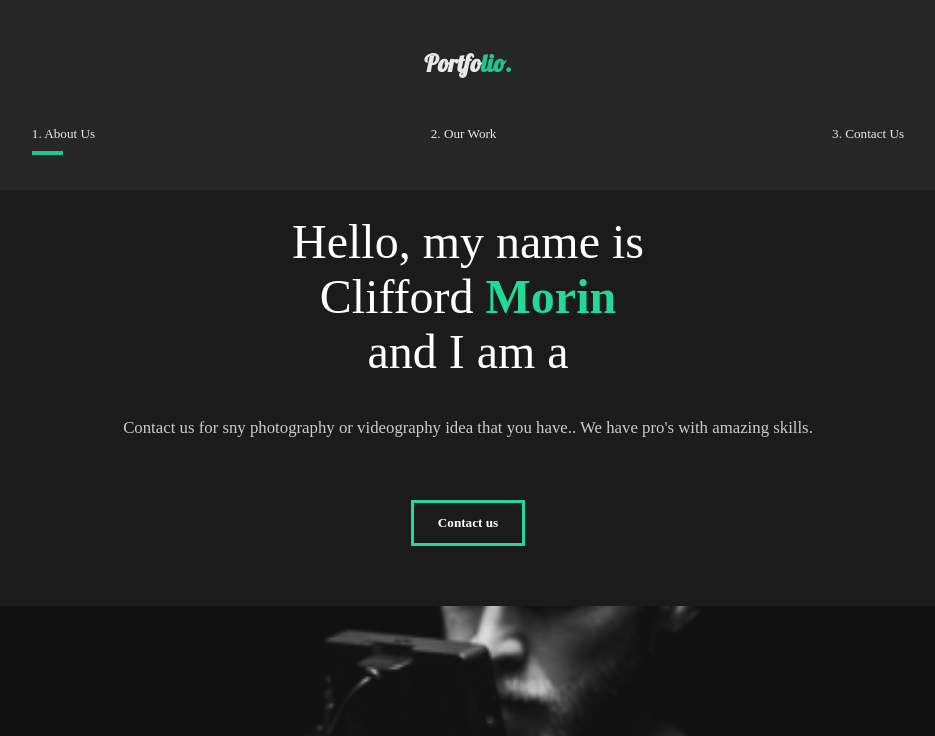
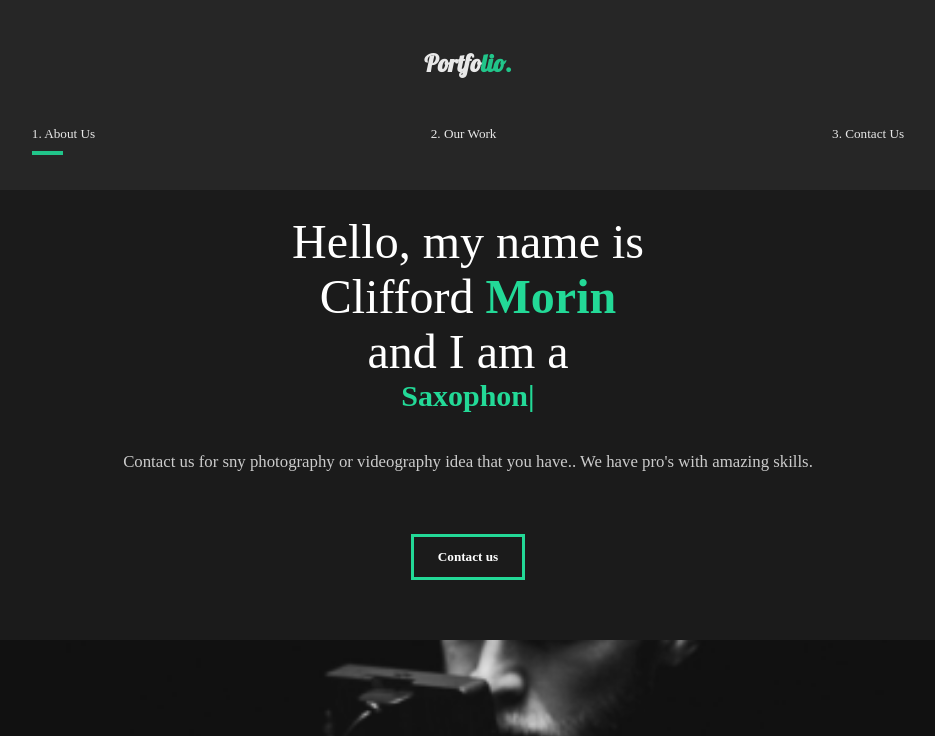
Before and after one commit to CliffordMorin/React-Portfolio, a React (Create React App) app: page /contact in a window 1280 px wide. Shown: the top 736 px of the page, without its empty margins (172-1107 px from the left). Built offline with nearby package versions, Linux system fonts and the light colour scheme.

Commit message:
added typing text to about me section

```diff
--- a/package.json
+++ b/package.json
@@ -13,6 +13,7 @@
     "react-router-dom": "^5.2.0",
     "react-scripts": "4.0.3",
     "styled-components": "^5.3.0",
+    "typed.js": "^2.0.12",
     "web-vitals": "^1.0.1"
   },
   "scripts": {
--- a/src/components/AboutSection.js
+++ b/src/components/AboutSection.js
@@ -13,6 +13,8 @@ import { motion } from "framer-motion";
 //Animation
 import { fadeAnim, titleAnim, photoAnim } from "../animation";
 import Wave from "./Wave";
+//Typing text
+import TypedHook from "../components/TypedHook";
 
 const AboutSection = () => {
   return (
@@ -28,7 +30,9 @@ const AboutSection = () => {
             </motion.h2>
           </StyledHide>
           <StyledHide>
-            <motion.h2 variants={titleAnim}>and I am a</motion.h2>
+            <motion.h2 variants={titleAnim}>
+              and I am a <TypedHook />
+            </motion.h2>
           </StyledHide>
         </motion.div>
         <motion.p variants={fadeAnim}>
--- /dev/null
+++ b/src/components/TypedHook.js
@@ -0,0 +1,62 @@
+import Typed from "typed.js";
+import React from "react";
+import styled from "styled-components";
+
+// typing text animation script
+// const typed = new Typed(".typing", {
+//   strings: [
+//     "Professional Musician",
+//     "Saxophonist",
+//     "Multi-Instrumentalist",
+//     "Web-Developer",
+//     "Web-Designer",
+//   ],
+//   typeSpeed: 100,
+//   backSpeed: 60,
+//   loop: true,
+// });
+
+const TypedHook = () => {
+  // Create reference to store the DOM element containing the animation
+  const el = React.useRef(null);
+  // Create reference to store the Typed instance itself
+  const typed = React.useRef(null);
+
+  React.useEffect(() => {
+    const options = {
+      strings: [
+        "Professional Musician",
+        "Saxophonist",
+        "Multi-Instrumentalist",
+        "Web-Developer",
+        "Web-Designer",
+      ],
+      typeSpeed: 100,
+      backSpeed: 60,
+      loop: true,
+    };
+
+    // elRef refers to the <span> rendered below
+    typed.current = new Typed(el.current, options);
+
+    return () => {
+      // Make sure to destroy Typed instance during cleanup
+      // to prevent memory leaks
+      typed.current.destroy();
+    };
+  }, []);
+
+  return (
+    <StyledType className="type-wrap">
+      <span style={{ whiteSpace: "pre" }} ref={el} />
+    </StyledType>
+  );
+};
+
+const StyledType = styled.div`
+  @media (max-width: 1300px) {
+    font-size: 2.5rem;
+  }
+`;
+
+export default TypedHook;
```
Also changed, not shown: 1 other file (tests, documents, lock files or other folders).
